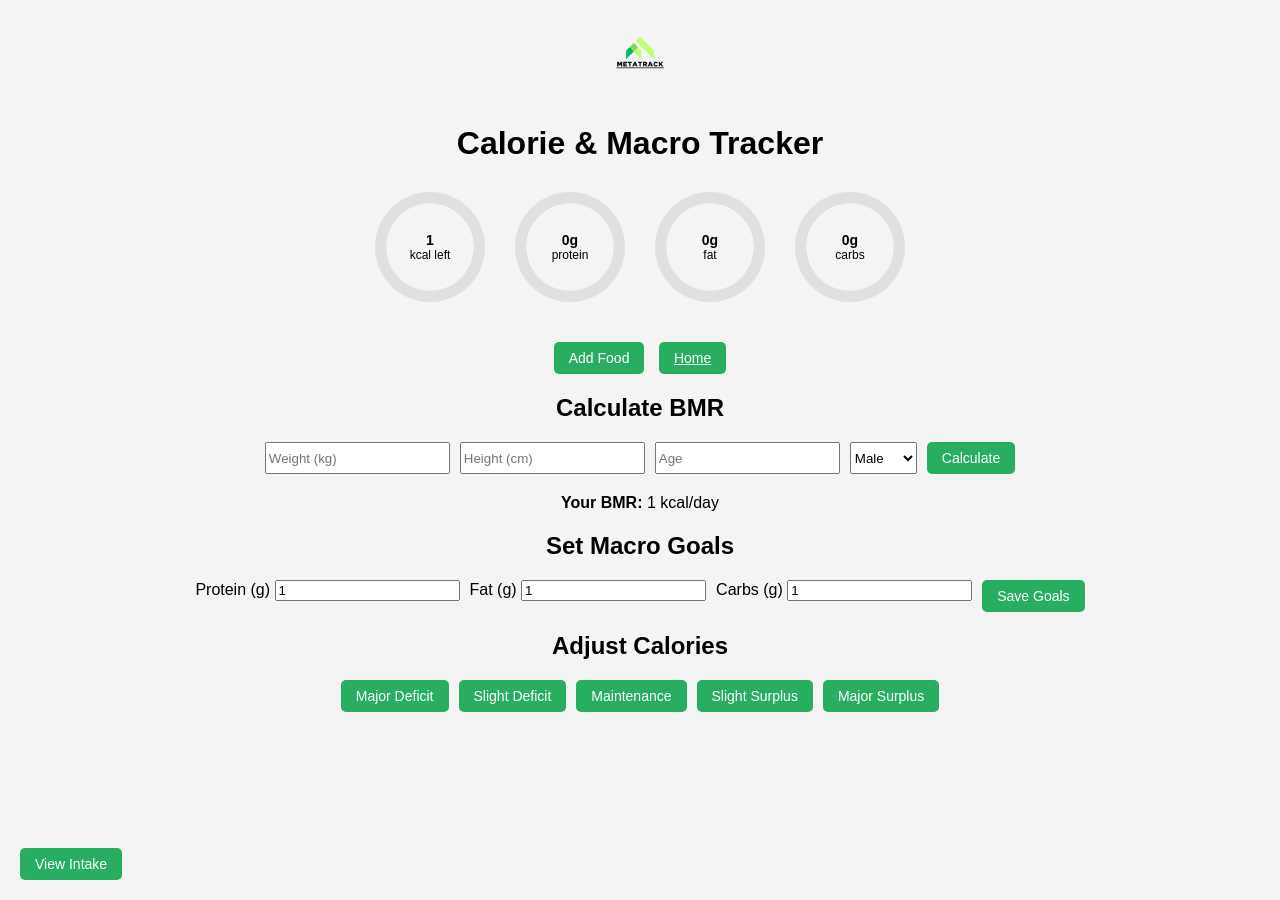
After one commit to Byaniii/MetaTrack, a PHP site: page /tracker_dashboard.php in a window 1280 px wide. The commit adds this page. Run offline with PHP 8.4, Linux system fonts and the light colour scheme; the visitor is signed in with stand-in values (Sample User, id 1); tables that the repository leaves empty or names only in its code hold one stand-in row (values such as "Sample post").

Commit message:
metatrack

```diff
--- /dev/null
+++ b/css/style_tracker.css
@@ -0,0 +1,189 @@
+body {
+    font-family: Arial, sans-serif;
+    background: #f4f4f4;
+    text-align: center;
+    margin: 0;
+    padding: 20px;
+}
+
+h1 { margin-bottom: 30px; }
+
+.circle-grid {
+    display: flex;
+    justify-content: center;
+    gap: 30px;
+    margin-bottom: 40px;
+}
+
+.circle {
+    --percent: 0;
+    width: 110px;
+    height: 110px;
+    border-radius: 50%;
+    background:
+        radial-gradient(closest-side, #f4f4f4 79%, transparent 80% 100%),
+        conic-gradient(#27ae60 calc(var(--percent) * 1%), #e0e0e0 0);
+    display: flex;
+    align-items: center;
+    justify-content: center;
+    font-size: 14px;
+    font-weight: bold;
+}
+
+.circle small {
+    display: block;
+    font-size: 12px;
+    font-weight: normal;
+}
+
+.forms-section { margin-top: 20px; }
+
+.input-form,
+.macro-goals-form {
+    display: flex;
+    justify-content: center;
+    flex-wrap: wrap;
+    gap: 10px;
+    margin-bottom: 20px;
+}
+
+.input-form-button,
+button {
+    background: #27ae60;
+    color: white;
+    border: none;
+    padding: 8px 15px;
+    border-radius: 5px;
+    font-size: 14px;
+    cursor: pointer;
+}
+
+.input-form-button:hover,
+button:hover {
+    background: #27ae60;
+}
+
+.drawer {
+    position: fixed;
+    top: 0;
+    right: -400px;
+    width: 300px;
+    height: 100%;
+    background: white;
+    box-shadow: -2px 0 5px rgba(0,0,0,0.3);
+    transition: right 0.3s ease;
+    z-index: 999;
+    overflow-y: auto;
+    padding: 20px;
+}
+
+.drawer.left { right: auto; left: -400px; transition: left 0.3s ease; }
+
+.intake-item {
+    background:#f9f8ff;
+    padding:10px;
+    border-radius:8px;
+    margin-bottom:10px;
+    box-shadow:0 1px 3px rgba(0,0,0,0.1);
+}
+
+.drawer-close {
+    font-size: 30px;
+    cursor: pointer;
+    margin-bottom: 10px;
+    text-align: left;
+}
+
+.arrow-nav {
+    font-size: 24px;
+    cursor: pointer;
+    margin: 0 20px;
+    user-select: none;
+    color: #27ae60;
+    transition: transform 0.2s;
+}
+.arrow-nav:hover {
+    transform: scale(1.2);
+    color: #2ecc71;
+}
+
+/* Nutrition drawer */
+.nutrition-drawer {
+    position: fixed;
+    top: 0;
+    right: -300px;
+    width: 250px;
+    height: 100%;
+    background: white;
+    box-shadow: -2px 0 5px rgba(0,0,0,0.3);
+    transition: right 0.3s ease;
+    z-index: 1000;
+    padding: 20px;
+}
+
+.nutrition-header {
+    display: flex;
+    justify-content: space-between;
+    align-items: center;
+}
+.nutrition-header h3 { margin: 0; }
+.nutrition-header span {
+    font-size: 28px;
+    cursor: pointer;
+    user-select: none;
+}
+.nutrition-header span:hover { color: #6c47ff; }
+
+.drawer-food-list {
+    display: flex;
+    flex-direction: column;
+    gap: 10px;
+}
+.intake-item {
+    background: #f9f8ff;
+    padding: 12px;
+    border-radius: 8px;
+    margin-bottom: 10px;
+    box-shadow: 0 1px 3px rgba(0,0,0,0.1);
+    display: flex;
+    flex-direction: column;
+}
+
+.intake-header {
+    display: flex;
+    justify-content: space-between;
+    align-items: center;
+}
+
+.remove-btn {
+    color: #d60e0e;
+    font-size: 14px;
+    text-decoration: none;
+    cursor: pointer;
+}
+
+.remove-btn:hover {
+    color: #ffffff;
+}
+
+.intake-macros {
+    margin-top: 5px;
+    font-size: 14px;
+}
+
+.food-btn {
+    background: #27ae60;
+    color: white;
+    border: none;
+    padding: 10px;
+    border-radius: 5px;
+    font-size: 14px;
+    cursor: pointer;
+}
+.food-btn:hover { background: #2ecc71; }
+
+.reset-btn {
+    background: #e74c3c;
+    margin-top: 10px;
+}
+.reset-btn:hover { background: #c0392b; }
--- /dev/null
+++ b/includes/footer_tracker.php
@@ -0,0 +1,3 @@
+<script src="js/script_tracker.js"></script>
+</body>
+</html>
--- /dev/null
+++ b/includes/header_tracker.php
@@ -0,0 +1,19 @@
+<?php
+if (session_status() !== PHP_SESSION_ACTIVE) session_start();
+?>
+<!DOCTYPE html>
+<html lang="en">
+<head>
+<meta charset="UTF-8">
+<title>Calorie & Macro Tracker</title>
+<link rel="stylesheet" href="css/style_tracker.css">
+</head>
+<body>
+<nav>
+    <div class="logo">
+        <a href="index.php">
+            <img src="assets/images/logo.png" alt="Your Logo" style="height:80px;">
+        </a>
+    </div>
+</nav>
+<h1>Calorie & Macro Tracker</h1>
--- /dev/null
+++ b/includes/intake_list.php
@@ -0,0 +1,31 @@
+<div id="intakeDrawer" class="drawer left">
+    <div class="drawer-close" onclick="closeIntakeDrawer()">×</div>
+    <div class="intake-nav">
+        <a class="arrow-nav" href="?date=<?= date('Y-m-d', strtotime("$selectedDate -1 day")) ?>#intake">&lt;</a>
+        <strong><?= $displayTitle ?></strong>
+        <a class="arrow-nav" href="?date=<?= date('Y-m-d', strtotime("$selectedDate +1 day")) ?>#intake">&gt;</a>
+    </div>
+    <div>
+        <?php if (empty($history)): ?>
+            <p>No foods added yet.</p>
+        <?php else: ?>
+            <?php foreach ($history as $item): ?>
+                <div class="intake-item">
+                    <strong><?= htmlspecialchars($item['food_name']) ?> - <?= $item['grams'] ?>g</strong><br>
+                    <?= intval($item['calories']) ?> kcal<br>
+                    Protein: <?= round($item['protein'],1) ?>g &nbsp;
+                    Fat: <?= round($item['fat'],1) ?>g &nbsp;
+                    Carbs: <?= round($item['carbs'],1) ?>g
+                    <form method="post" style="margin-top:8px;">
+                        <input type="hidden" name="remove_id" value="<?= $item['id'] ?>">
+                        <button type="submit" class="remove-btn">Remove</button>
+                    </form>
+                </div>
+            <?php endforeach; ?>
+            <p style="margin-top:10px;">
+                Protein Goal: <?= $proteinGoalMet ?><br>
+                Calorie Goal: <?= $caloriesGoalMet ?>
+            </p>
+        <?php endif; ?>
+    </div>
+</div>
--- /dev/null
+++ b/includes/macro_circles.php
@@ -0,0 +1,14 @@
+<div class="circle-grid">
+    <div class="circle" style="--percent:<?= abs($percent) ?>;">
+        <div class="number"><?= $remaining ?><br><small>kcal left</small></div>
+    </div>
+    <div class="circle" style="--percent:<?= $proteinPercent ?>;">
+        <div class="number"><?= intval($totals['protein']) ?>g<br><small>protein</small></div>
+    </div>
+    <div class="circle" style="--percent:<?= $fatPercent ?>;">
+        <div class="number"><?= intval($totals['fat']) ?>g<br><small>fat</small></div>
+    </div>
+    <div class="circle" style="--percent:<?= $carbPercent ?>;">
+        <div class="number"><?= intval($totals['carbs']) ?>g<br><small>carbs</small></div>
+    </div>
+</div>
--- /dev/null
+++ b/tracker_dashboard.php
@@ -0,0 +1,175 @@
+<?php
+session_start();
+date_default_timezone_set('Asia/Manila');
+
+try {
+    $db = new PDO('mysql:host=localhost;dbname=calorie_tracker;charset=utf8', 'root', '');
+    $db->setAttribute(PDO::ATTR_ERRMODE, PDO::ERRMODE_EXCEPTION);
+} catch (Exception $e) {
+    die('Database error: ' . $e->getMessage());
+}
+
+// Default macro goals
+$_SESSION['proteinGoal'] = $_SESSION['proteinGoal'] ?? 100;
+$_SESSION['fatGoal'] = $_SESSION['fatGoal'] ?? 70;
+$_SESSION['carbGoal'] = $_SESSION['carbGoal'] ?? 300;
+$_SESSION['bmr'] = $_SESSION['bmr'] ?? 2000;
+$_SESSION['bmrAdjustment'] = $_SESSION['bmrAdjustment'] ?? 1.0;
+
+$selectedDate = $_GET['date'] ?? date('Y-m-d');
+
+// REMOVE FOOD
+if (isset($_POST['remove_id'])) {
+    $db->prepare("DELETE FROM intake_history WHERE id = ? AND user_id = ?")
+       ->execute([intval($_POST['remove_id']), $_SESSION['user_id']]);
+    header("Location: tracker_dashboard.php?date=$selectedDate#intake");
+    exit;
+}
+
+// ADD FOOD
+if ($_SERVER['REQUEST_METHOD'] === 'POST' && isset($_POST['food'], $_POST['grams'])) {
+    $foodName = trim($_POST['food']);
+    $grams = floatval($_POST['grams']);
+    $stmt = $db->prepare("SELECT * FROM foods WHERE name = ?");
+    $stmt->execute([$foodName]);
+    if ($food = $stmt->fetch(PDO::FETCH_ASSOC)) {
+        $m = $grams / 100;
+        $db->prepare("INSERT INTO intake_history (user_id, date, food_name, grams, calories, protein, fat, carbs)
+                     VALUES (?, ?, ?, ?, ?, ?, ?, ?)")
+           ->execute([$_SESSION['user_id'], $selectedDate, $foodName, $grams,
+                      $food['calories'] * $m, $food['protein'] * $m,
+                      $food['fat'] * $m, $food['carbs'] * $m]);
+    }
+    header("Location: tracker_dashboard.php?date=$selectedDate#intake");
+    exit;
+}
+
+// UPDATE BMR and MACROS
+if ($_SERVER['REQUEST_METHOD'] === 'POST') {
+    if (isset($_POST['weight'], $_POST['height'], $_POST['age'], $_POST['gender'])) {
+        $w = floatval($_POST['weight']);
+        $h = floatval($_POST['height']);
+        $a = intval($_POST['age']);
+        $_SESSION['bmr'] = ($_POST['gender'] === "male")
+            ? 10*$w + 6.25*$h - 5*$a + 5
+            : 10*$w + 6.25*$h - 5*$a -161;
+    }
+    if (isset($_POST['proteinGoal'], $_POST['fatGoal'], $_POST['carbGoal'])) {
+        $_SESSION['proteinGoal'] = floatval($_POST['proteinGoal']);
+        $_SESSION['fatGoal'] = floatval($_POST['fatGoal']);
+        $_SESSION['carbGoal'] = floatval($_POST['carbGoal']);
+    }
+    if (isset($_POST['adjustBMR'])) {
+        $_SESSION['bmrAdjustment'] = floatval($_POST['adjustBMR']);
+    }
+}
+
+// LOAD FOOD AND HISTORY
+$foods = $db->query("SELECT * FROM foods ORDER BY name")->fetchAll(PDO::FETCH_ASSOC);
+$totals = ['calories'=>0,'protein'=>0,'fat'=>0,'carbs'=>0];
+$history = [];
+$stmt = $db->prepare("SELECT * FROM intake_history WHERE user_id = ? AND date = ? ORDER BY id DESC");
+$stmt->execute([$_SESSION['user_id'], $selectedDate]);
+while ($row = $stmt->fetch(PDO::FETCH_ASSOC)) {
+    $history[] = $row;
+    $totals['calories'] += $row['calories'];
+    $totals['protein'] += $row['protein'];
+    $totals['fat'] += $row['fat'];
+    $totals['carbs'] += $row['carbs'];
+}
+
+// CALCS
+$bmr = $_SESSION['bmr'] * $_SESSION['bmrAdjustment'];
+$percent = min(100, ($totals['calories']/$bmr)*100);
+$remaining = intval($bmr - $totals['calories']);
+$proteinPercent = min(100, ($totals['protein']/$_SESSION['proteinGoal'])*100);
+$fatPercent = min(100, ($totals['fat']/$_SESSION['fatGoal'])*100);
+$carbPercent = min(100, ($totals['carbs']/$_SESSION['carbGoal'])*100);
+
+$today = date('Y-m-d');
+$yesterday = date('Y-m-d', strtotime('-1 day'));
+$tomorrow = date('Y-m-d', strtotime('+1 day'));
+$displayTitle = ($selectedDate == $today) ? 'Today' : (($selectedDate == $yesterday) ? 'Yesterday' : (($selectedDate == $tomorrow) ? 'Tomorrow' : $selectedDate));
+
+$caloriesGoalMet = $totals['calories'] <= $bmr ? '✅ Met' : '❌ Exceeded';
+$proteinGoalMet = $totals['protein'] >= $_SESSION['proteinGoal'] ? '✅ Met' : '❌ Not Met';
+?>
+
+<?php include 'includes/header_tracker.php'; ?>
+<?php include 'includes/macro_circles.php'; ?>
+
+<button onclick="openDrawer()" class="input-form-button">Add Food</button>
+<button onclick="openIntakeDrawer()" class="input-form-button" style="position:fixed;bottom:20px;left:20px;">View Intake</button>
+<a href="index.php" class="input-form-button" style="display:inline-block;margin-left:10px;">Home</a>
+
+<div class="forms-section">
+    <h2>Calculate BMR</h2>
+    <form method="post" class="input-form">
+        <input type="number" name="weight" step="0.1" placeholder="Weight (kg)" required>
+        <input type="number" name="height" placeholder="Height (cm)" required>
+        <input type="number" name="age" placeholder="Age" required>
+        <select name="gender" required>
+            <option value="male">Male</option>
+            <option value="female">Female</option>
+        </select>
+        <button type="submit">Calculate</button>
+    </form>
+    <div><strong>Your BMR:</strong> <?= intval($bmr) ?> kcal/day</div>
+
+    <h2>Set Macro Goals</h2>
+    <form method="post" class="macro-goals-form">
+        <div>
+            <label for="proteinGoal">Protein (g)</label>
+            <input type="number" step="0.1" id="proteinGoal" name="proteinGoal" placeholder="Protein (g)" value="<?= $_SESSION['proteinGoal'] ?>">
+        </div>
+        <div>
+            <label for="fatGoal">Fat (g)</label>
+            <input type="number" step="0.1" id="fatGoal" name="fatGoal" placeholder="Fat (g)" value="<?= $_SESSION['fatGoal'] ?>">
+        </div>
+        <div>
+            <label for="carbGoal">Carbs (g)</label>
+            <input type="number" step="0.1" id="carbGoal" name="carbGoal" placeholder="Carbs (g)" value="<?= $_SESSION['carbGoal'] ?>">
+        </div>
+        <button type="submit">Save Goals</button>
+    </form>
+
+    <h2>Adjust Calories</h2>
+    <form method="post" class="macro-goals-form">
+        <button type="submit" name="adjustBMR" value="0.8">Major Deficit</button>
+        <button type="submit" name="adjustBMR" value="0.9">Slight Deficit</button>
+        <button type="submit" name="adjustBMR" value="1.0">Maintenance</button>
+        <button type="submit" name="adjustBMR" value="1.1">Slight Surplus</button>
+        <button type="submit" name="adjustBMR" value="1.2">Major Surplus</button>
+    </form>
+</div>
+
+<div id="drawer" class="drawer">
+    <div class="drawer-close" onclick="closeDrawer()">×</div>
+    <input type="text" id="foodSearch" placeholder="Search food." oninput="filterFoods()"
+           style="width:80%;padding:8px;margin-bottom:10px;border-radius:5px;border:1px solid #ccc;">
+    <div class="drawer-food-list" id="foodList">
+        <?php foreach ($foods as $food): ?>
+            <button class="food-btn" data-name="<?= strtolower(htmlspecialchars($food['name'])) ?>"
+                    onclick='showNutrition(<?= json_encode($food) ?>)'>
+                <?= htmlspecialchars($food['name']) ?>
+            </button>
+        <?php endforeach; ?>
+    </div>
+</div>
+
+<div id="nutritionDrawer" class="nutrition-drawer">
+    <div class="nutrition-header">
+        <h3>Nutrition</h3>
+        <span onclick="closeNutritionDrawer()">×</span>
+    </div>
+    <div class="nutrition" id="nutritionDetails"></div>
+    <form method="post" id="addFoodForm" style="margin-top:20px;">
+        <input type="hidden" name="food" id="foodInput">
+        <input type="number" name="grams" placeholder="Grams" required
+               style="padding:8px;border-radius:5px;border:1px solid #ccc;">
+        <button type="submit" class="add-btn">Add</button>
+    </form>
+</div>
+
+<?php include 'includes/intake_list.php'; ?>
+<?php include 'includes/footer_tracker.php'; ?>
```
Also changed, not shown: add_food.php (added, +55 -0 lines), css/style_food_popup.css (added, +63 -0 lines), css/styles.css (+36 -0 lines), dashboard.php (+10 -1 lines), js/script_tracker.js (added, +37 -0 lines), reset.php (added, +10 -0 lines).
